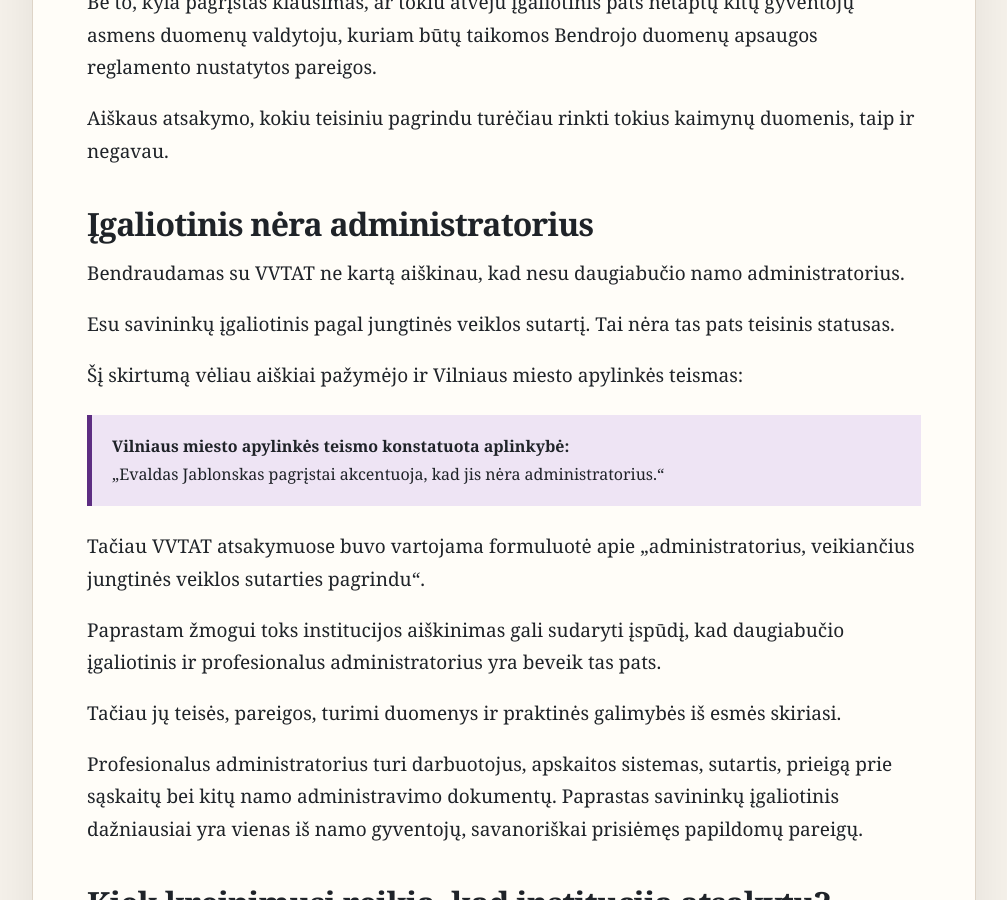
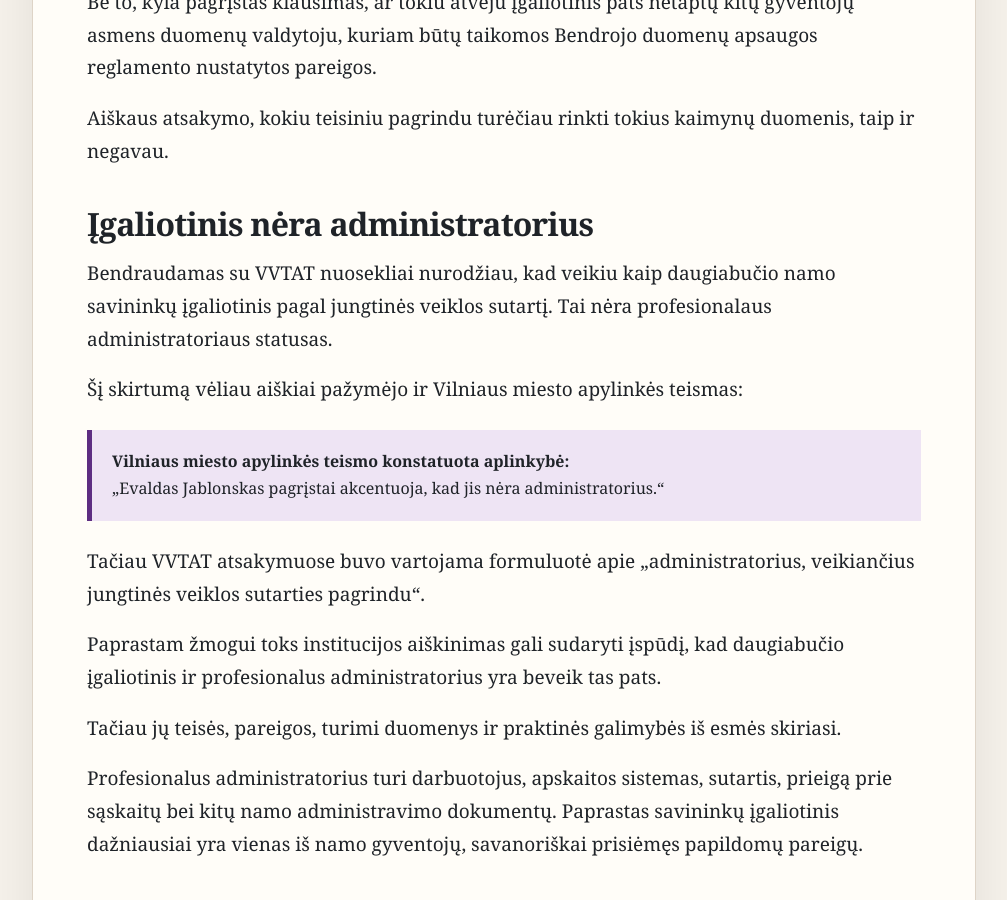
Before and after one commit to evkanas/evkanas.github.io, a Jekyll site: the page built from daugiabucio-igaliotinio-uzrasai/vvtat/vvtat-vartotoju-gyneja-ar-dar-viena-biurokratine-siena.md, in a window 1280 px wide and 900 px high, scrolled down 2695 px. Shown: the whole window, without its empty margins (136-1143 px from the left). Built offline with Jekyll 4.4.1, drawn with Linux system fonts in a browser that asks for light colours.

```diff
--- a/daugiabucio-igaliotinio-uzrasai/vvtat/vvtat-vartotoju-gyneja-ar-dar-viena-biurokratine-siena.md
+++ b/daugiabucio-igaliotinio-uzrasai/vvtat/vvtat-vartotoju-gyneja-ar-dar-viena-biurokratine-siena.md
@@ -127,9 +127,7 @@
 
 ## Įgaliotinis nėra administratorius
 
-Bendraudamas su VVTAT ne kartą aiškinau, kad nesu daugiabučio namo administratorius.
-
-Esu savininkų įgaliotinis pagal jungtinės veiklos sutartį. Tai nėra tas pats teisinis statusas.
+Bendraudamas su VVTAT nuosekliai nurodžiau, kad veikiu kaip daugiabučio namo savininkų įgaliotinis pagal jungtinės veiklos sutartį. Tai nėra profesionalaus administratoriaus statusas.
 
 Šį skirtumą vėliau aiškiai pažymėjo ir Vilniaus miesto apylinkės teismas:
 
```
